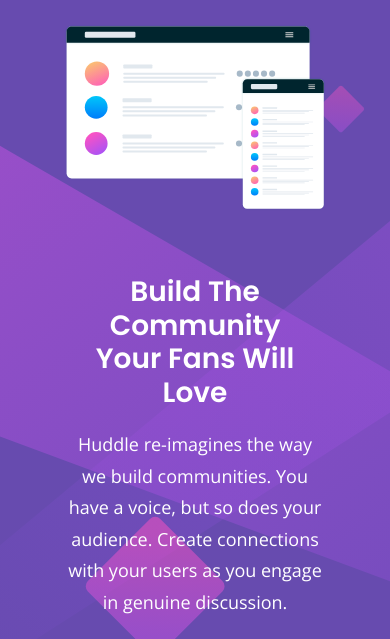
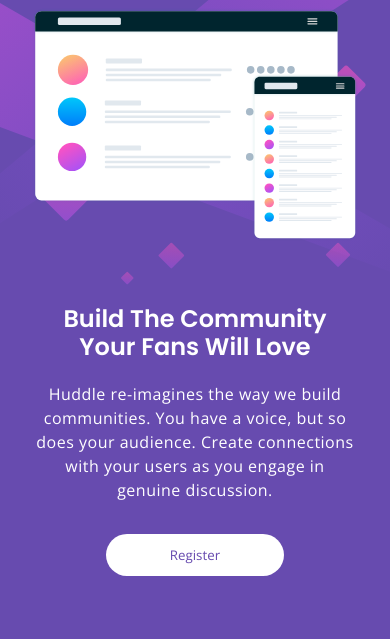
Before and after one commit to tinuola/fm_huddle-pg, a plain HTML site: page index.html in a window 390 px wide. Shown: the part 103-742 px from the top of the page. Drawn offline with nearby package versions, Linux system fonts and the light colour scheme.

Commit message:
Refines mobile responsiveness

```diff
--- a/css/style.css
+++ b/css/style.css
@@ -8,26 +8,38 @@
 
 body {
 	text-rendering: optimizeSpeed;
-  background-color: var(--primary-color);
 	color: var(--white);
 	font-family: var(--body-font);
 	font-size: 16px;
+  background-color: var(--primary-color);
+  background-image: url('/assets/images/bg-mobile.svg');
+  background-repeat: no-repeat;
+  background-size: contain;
 }
 
-.main-container {
+@media (min-width: 768px){
+  body {
+    background-image: url('/assets/images/bg-desktop.svg');
+  }
+}
+
+.site-container {
   min-height: 100vh;
-  max-width: 1920px;
+  max-width: 1440px;
   margin: 0 auto;
   width: 100%;
-	background-image: url('/assets/images/bg-mobile.svg');
-  background-repeat: no-repeat;
-  background-size: cover;
-  padding: 2rem 4rem 0rem 4rem;
-  display: grid;
+  padding: 2rem;
+  display: flex;
+  flex-direction: column;
+  justify-content: space-evenly;
+}
+
+.content-container {
+  margin-bottom: 6rem;
 }
 
 header {
-  padding-bottom: 2rem;
+  margin-bottom: 3rem;
 }
 
 /* Hidden h1 for accessibility */
@@ -46,17 +58,17 @@ header {
   width: 125px;
 }
 
-main {
-  /* padding-bottom: 2rem; */
-}
-
 .row {
   text-align: center;
 }
 
 .col {
-  padding: 2rem 0;
+  /* padding: 2rem 0; */
   text-align: center;
+}
+
+.col-one{
+  margin-bottom: 4rem;
 }
 
 .product-img {
@@ -64,24 +76,23 @@ main {
   margin: 0 auto;
 }
 
-h2 {
+.col-two h2 {
   font-family: var(--heading-font);
-  font-size: 1.75rem;
+  font-size: 1.5rem;
   font-weight: 600;
   line-height: 1.2;
   margin-bottom: 1.25rem;
 }
 
-p {
-  font-size: 1.125rem;
+.col-two p {
+  /* margin: 0 auto; */
+  /* max-width: 350px;
+  width: 100%; */
+  font-size: 1rem;
   font-weight: 300;
-  line-height: 1.75;
-}
-
-.col-two p {
-      margin: 0 auto;
-      max-width: 350px;
-      width: 100%;
+  line-height: 1.5;
+  margin-bottom: 2rem;
+  letter-spacing: .5px;
 }
 
 button {
@@ -91,7 +102,6 @@ button {
   padding: .75rem 4rem;
   border-radius: 1.5rem;
   border: none;
-  margin-top: 1.5rem;
   transition: background 250ms;
 }
 
@@ -137,7 +147,7 @@ ion-icon {
   }
 
   .main-container {
-    background-image: url('/assets/images/bg-desktop.svg');
+    /* background-image: url('/assets/images/bg-desktop.svg'); */
   }
 
   .row {
@@ -147,7 +157,7 @@ ion-icon {
 
   .col {
     text-align: left;
-    flex-basis: 48.5%;
+    /* flex-basis: 48.5%; */
   }
 
   h2{
@@ -205,8 +215,8 @@ ion-icon {
   } */
 
   .col-two p {
-    max-width: 475px;
-    font-size: 1.25rem;
+    /* max-width: 475px;
+    font-size: 1.25rem; */
   }
 
   button {
--- a/index.html
+++ b/index.html
@@ -15,7 +15,8 @@
   <title>Frontend Mentor | Huddle Landing Page with Single Introductory Section</title>
 </head>
 <body>
-  <div class="main-container">
+  <div class="site-container">
+    <div class="content-container">
       <header>
         <h1 class="sr-only">Huddle Land</h1>
         <img src="assets/images/logo.svg" alt="Huddle logo" class="site-logo">
@@ -33,6 +34,7 @@
           </div>
         </section>
       </main>
+    </div>
     <footer>
       <ul class="sm-row">
         <li><ion-icon name="logo-facebook"></ion-icon></li>
```
Lines whose indentation alone changed are shown as unchanged.
